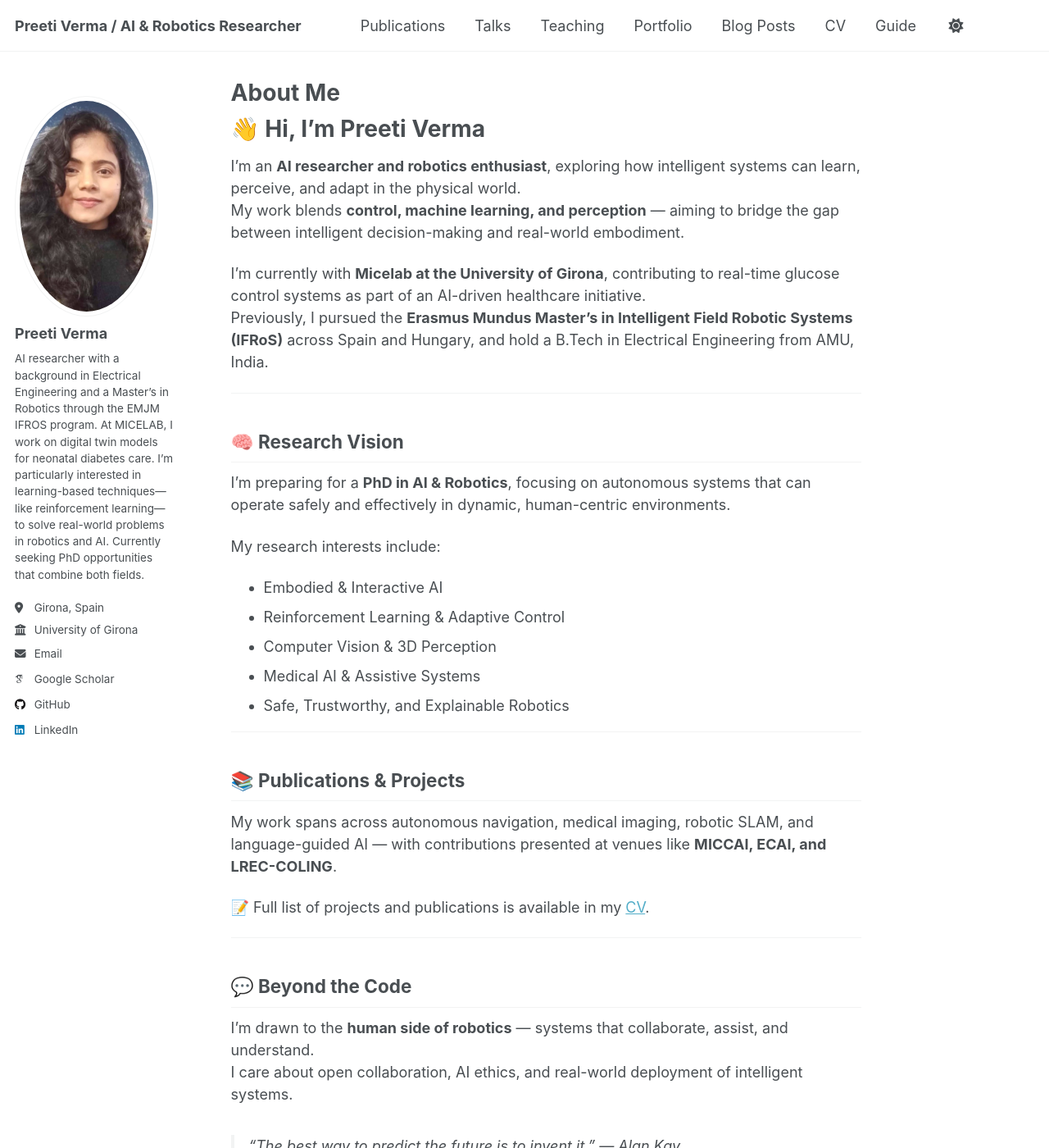
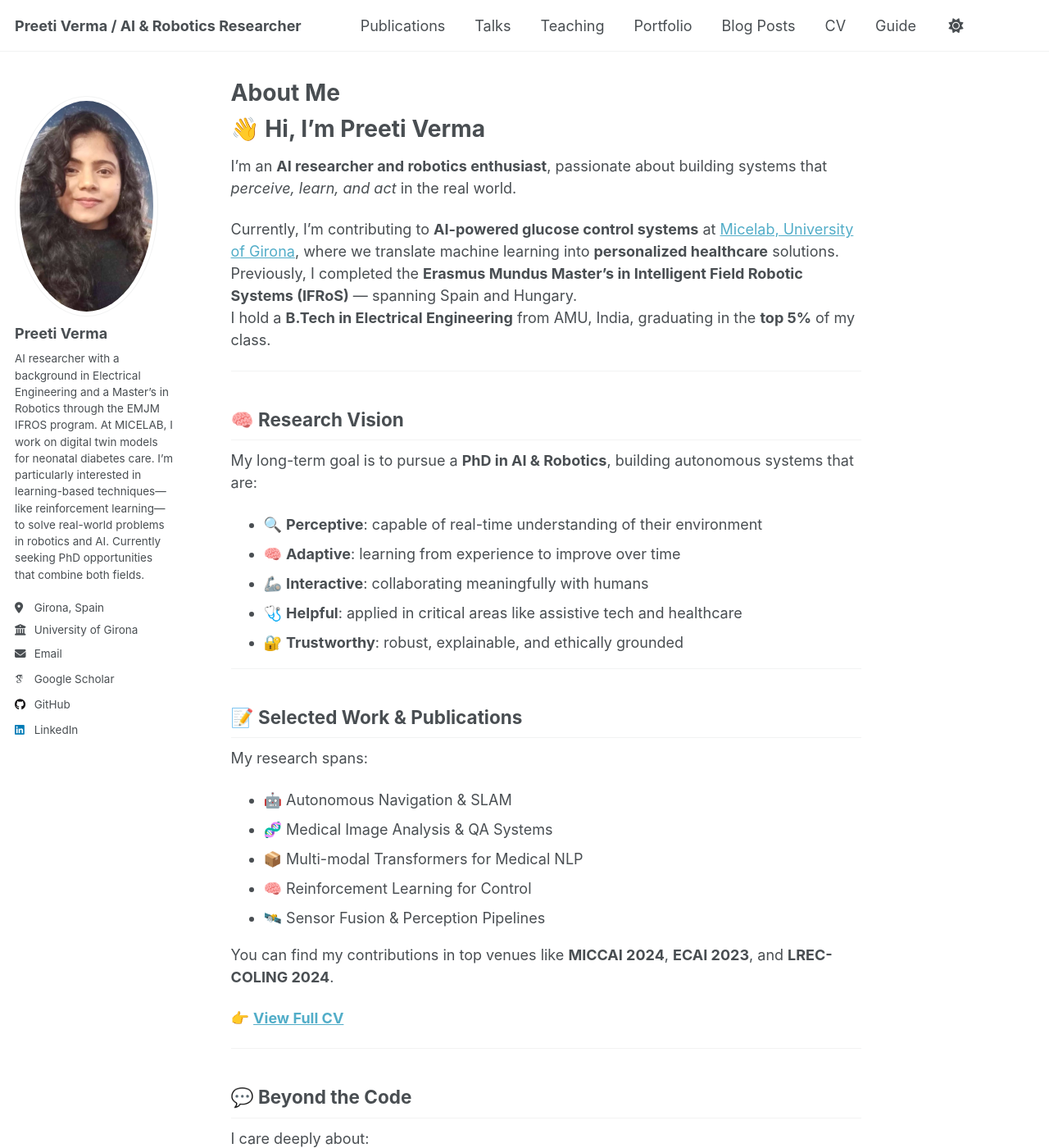
Before and after one commit to preeti-verma8600/preeti-verma8600.github.io, a Jekyll site: the page built from _pages/about.md, in a window 1280 px wide and 1400 px high. Shown: the whole window at 82% size. Built offline with Jekyll 4.4.1, drawn with Linux system fonts in a browser that asks for light colours; some web fonts are replaced; a script that is not in the unit is left out; some of the changed text lies outside the part shown.

Commit message:
Updated about me file 4

```diff
--- a/_pages/about.md
+++ b/_pages/about.md
@@ -9,48 +9,65 @@ redirect_from:
 
 # 👋 Hi, I'm Preeti Verma
 
-I’m an **AI researcher and robotics enthusiast**, exploring how intelligent systems can learn, perceive, and adapt in the physical world.
-My work blends **control, machine learning, and perception** — aiming to bridge the gap between intelligent decision-making and real-world embodiment.
+I’m an **AI researcher and robotics enthusiast**, passionate about building systems that *perceive, learn, and act* in the real world.
 
-I’m currently with **Micelab at the University of Girona**, contributing to real-time glucose control systems as part of an AI-driven healthcare initiative.
-Previously, I pursued the **Erasmus Mundus Master's in Intelligent Field Robotic Systems (IFRoS)** across Spain and Hungary, and hold a B.Tech in Electrical Engineering from AMU, India.
+Currently, I’m contributing to **AI-powered glucose control systems** at [Micelab, University of Girona](https://www.udg.edu), where we translate machine learning into **personalized healthcare** solutions. Previously, I completed the **Erasmus Mundus Master's in Intelligent Field Robotic Systems (IFRoS)** — spanning Spain and Hungary.
+I hold a **B.Tech in Electrical Engineering** from AMU, India, graduating in the **top 5%** of my class.
 
 ---
 
 ## 🧠 Research Vision
 
-I’m preparing for a **PhD in AI & Robotics**, focusing on autonomous systems that can operate safely and effectively in dynamic, human-centric environments.
+My long-term goal is to pursue a **PhD in AI & Robotics**, building autonomous systems that are:
 
-My research interests include:
-- Embodied & Interactive AI
-- Reinforcement Learning & Adaptive Control
-- Computer Vision & 3D Perception
-- Medical AI & Assistive Systems
-- Safe, Trustworthy, and Explainable Robotics
+- 🔍 **Perceptive**: capable of real-time understanding of their environment
+- 🧠 **Adaptive**: learning from experience to improve over time
+- 🦾 **Interactive**: collaborating meaningfully with humans
+- 🩺 **Helpful**: applied in critical areas like assistive tech and healthcare
+- 🔐 **Trustworthy**: robust, explainable, and ethically grounded
 
 ---
 
-## 📚 Publications & Projects
+## 📝 Selected Work & Publications
 
-My work spans across autonomous navigation, medical imaging, robotic SLAM, and language-guided AI — with contributions presented at venues like **MICCAI, ECAI, and LREC-COLING**.
+My research spans:
 
-📝 Full list of projects and publications is available in my [CV](/files/Preeti_Verma_CV.pdf).
+- 🤖 Autonomous Navigation & SLAM
+- 🧬 Medical Image Analysis & QA Systems
+- 📦 Multi-modal Transformers for Medical NLP
+- 🧠 Reinforcement Learning for Control
+- 🛰️ Sensor Fusion & Perception Pipelines
+
+You can find my contributions in top venues like **MICCAI 2024**, **ECAI 2023**, and **LREC-COLING 2024**.
+
+👉 [**View Full CV**](/files/Preeti_Verma_CV.pdf)
 
 ---
 
 ## 💬 Beyond the Code
 
-I’m drawn to the **human side of robotics** — systems that collaborate, assist, and understand.
-I care about open collaboration, AI ethics, and real-world deployment of intelligent systems.
+I care deeply about:
 
-> “The best way to predict the future is to invent it.” — Alan Kay
+- 🤝 Open collaboration
+- 🛠️ Applied AI that solves real-world problems
+- 👩‍🏫 Mentorship and inclusive research culture
+- ⚖️ Responsible, ethical AI development
+
+> _“The best way to predict the future is to invent it.”_
+> **And I aim to invent a future where machines truly understand.**
 
 ---
 
-## 🤝 Let’s Connect
+## 🌐 Let's Connect
 
-Always happy to collaborate or brainstorm with fellow researchers.
-📫 [LinkedIn](https://www.linkedin.com/in/preetisnno/) • 💻 [GitHub](https://github.com/preeti-verma8600) • 📄 [CV](/files/Preeti_Verma_CV.pdf)
+Whether you're a researcher, a lab, or just curious about intelligent systems — I'm always open to collaboration and conversation.
+
+**📫 Reach out:**
+- 🔗 [LinkedIn](https://www.linkedin.com/in/preetisnno/)
+- 💻 [GitHub](https://github.com/preeti-verma8600)
+- 📄 [View CV](/files/Preeti_Verma_CV.pdf)
+
+Let’s build something intelligent — and meaningful — together.
 
 
 
```
